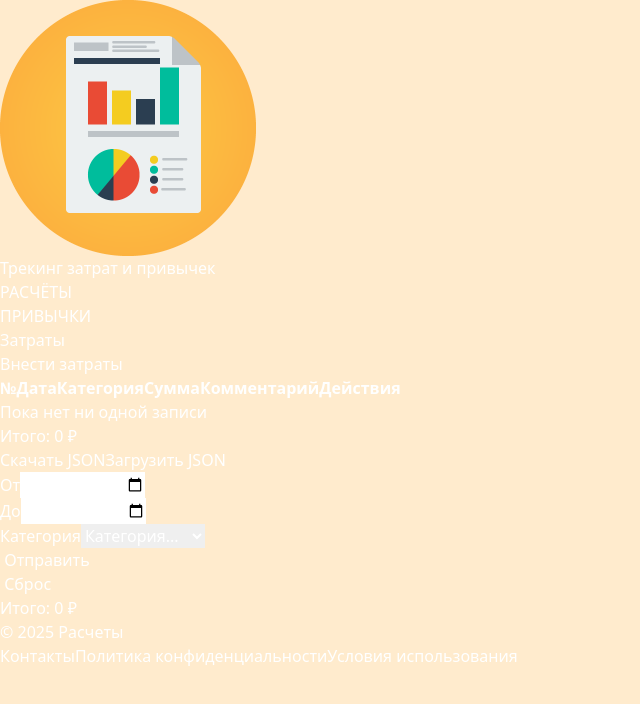
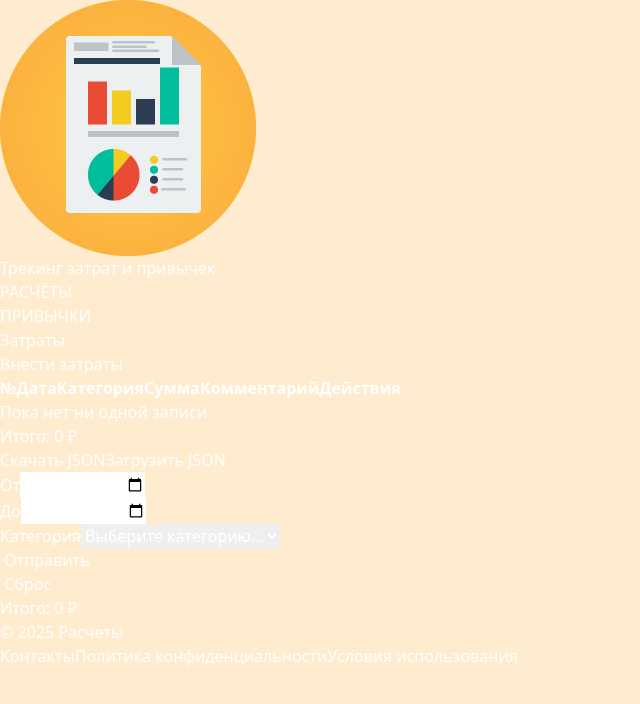
Before and after one commit to Dronych2004/calculations, a React (Vite) app: page / in a window 1280 px wide. Shown: the top 704 px of the page, without its empty margins (0-640 px from the left). Built offline with nearby package versions, Linux system fonts and the light colour scheme.

Commit message:
Modify ButtonSend and Category

```diff
--- a/src/components/ui/ButtonSend.jsx
+++ b/src/components/ui/ButtonSend.jsx
@@ -1,10 +1,9 @@
 import React from 'react'
 
-function ButtonSend({ onClick }) {
+function ButtonSend() {
   return (
     <button
       type="submit"
-      onClick={onClick}
       className="text-blue-600 bg-white border border-blue-600 rounded text-sm px-2 py-2 uppercase font-bold font-serif shadow-md hover:shadow-lg active:bg-blue-50 active:shadow-sm transition-all duration-100"
     >
       Отправить
--- a/src/components/ui/CountsComponent/FilterPanel.jsx
+++ b/src/components/ui/CountsComponent/FilterPanel.jsx
@@ -86,7 +86,7 @@ function FilterPanel({
             className="border border-blue-300 rounded px-2 py-1 h-10"
           >
             <option value="" disabled hidden>
-              Категория...
+              Выберите категорию...
             </option>
             <option value="products">Продукты</option>
             <option value="travels">Путешествия</option>
--- a/src/components/ui/CountsComponent/PopupAddCount.jsx
+++ b/src/components/ui/CountsComponent/PopupAddCount.jsx
@@ -107,7 +107,7 @@ function PopupAddCount({ onClose, onSubmit, editCount = null }) {
             required
           >
             <option value="" disabled hidden>
-              Категория...
+              Выберите категорию...
             </option>
             <option value="products">Продукты</option>
             <option value="travels">Путешествия</option>
```
